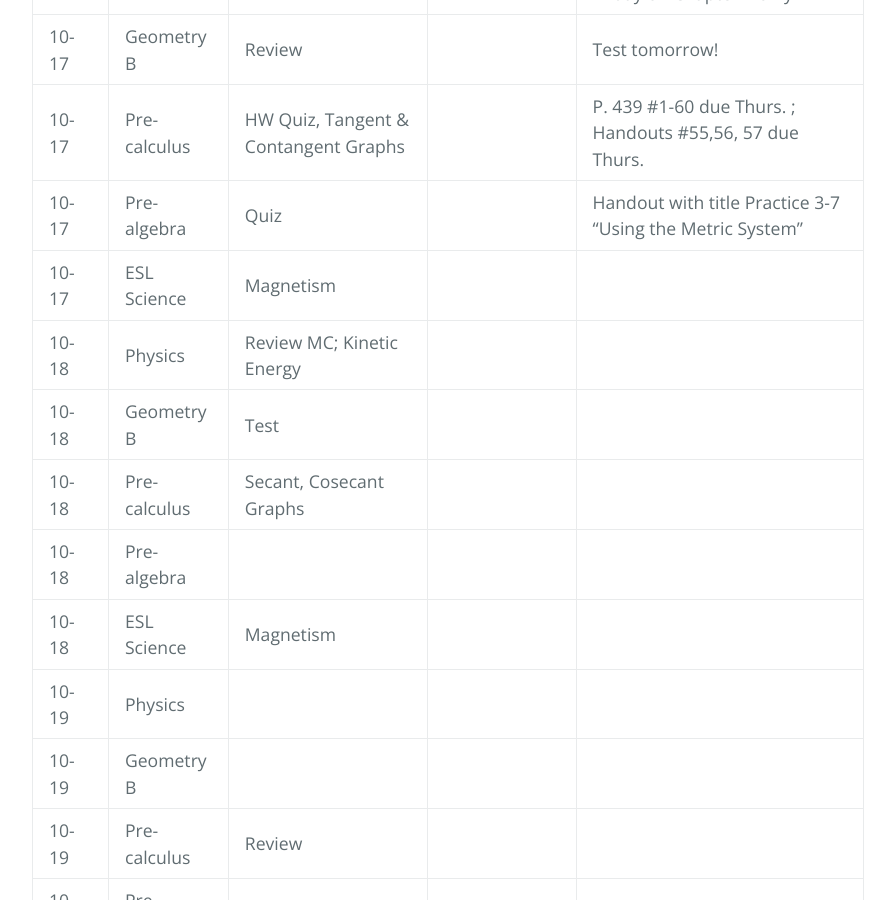
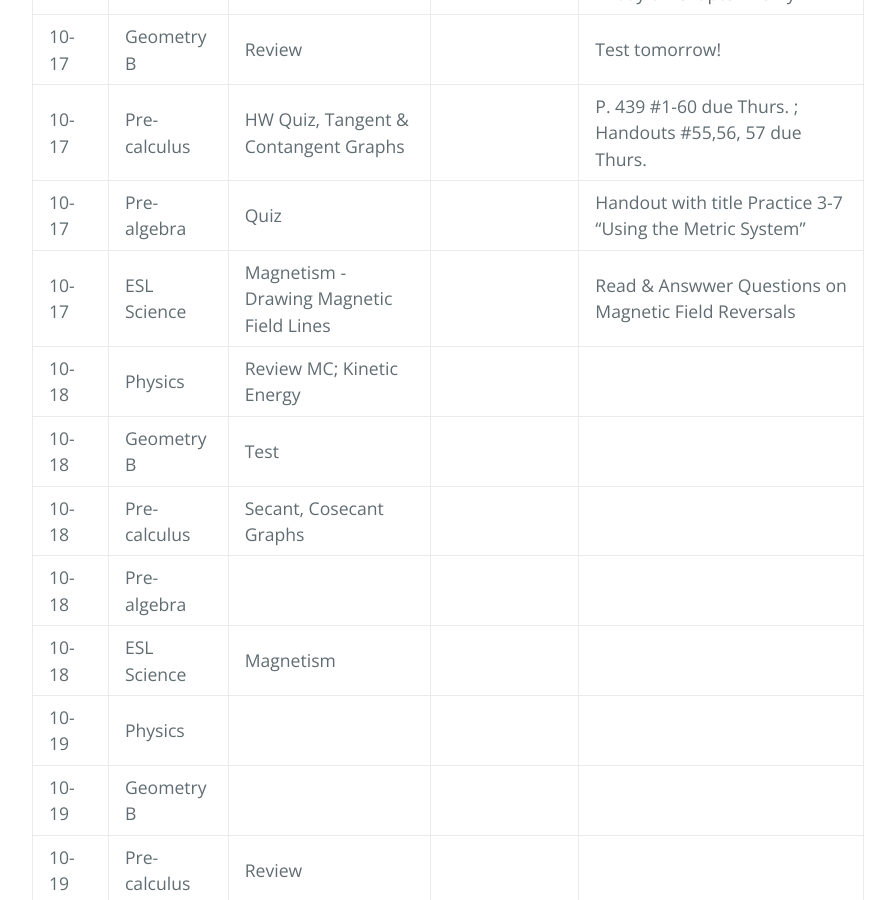
Before and after one commit to gpayoo/gpayoo, a Jekyll site: the page built from index.md, in a window 1280 px wide and 900 px high, scrolled down 720 px. Shown: the whole window, without its empty margins (192-1087 px from the left). Built offline with Jekyll 4.4.1, drawn with Linux system fonts in a browser that asks for light colours; our own code applies the rules of GitHub Pages for plain Markdown files.

Commit message:
Update index.md

```diff
--- a/index.md
+++ b/index.md
@@ -14,12 +14,12 @@ layout: default
 | 10-17 | Geometry B |  Review | |  Test tomorrow! |
 | 10-17 | Pre-calculus | HW Quiz, Tangent & Contangent Graphs | | P. 439 #1-60 due Thurs. ; Handouts #55,56, 57 due Thurs.
 | 10-17 | Pre-algebra |  Quiz | | Handout with title Practice 3-7 "Using the Metric System"
-| 10-17 | ESL Science | Magnetism |  |
+| 10-17 | ESL Science | Magnetism - Drawing Magnetic Field Lines|  |  Read & Answwer Questions on Magnetic Field Reversals
 | 10-18 | Physics | Review MC; Kinetic Energy| |
 | 10-18 | Geometry B | Test   | |   |
 | 10-18 | Pre-calculus | Secant, Cosecant Graphs | |
 | 10-18 | Pre-algebra |   | |
-| 10-18 | ESL Science | Magnetism |  |
+| 10-18 | ESL Science | Magnetism|  |
 | 10-19 | Physics |  | |
 | 10-19 | Geometry B |   | |   |
 | 10-19 | Pre-calculus | Review  | |
```
